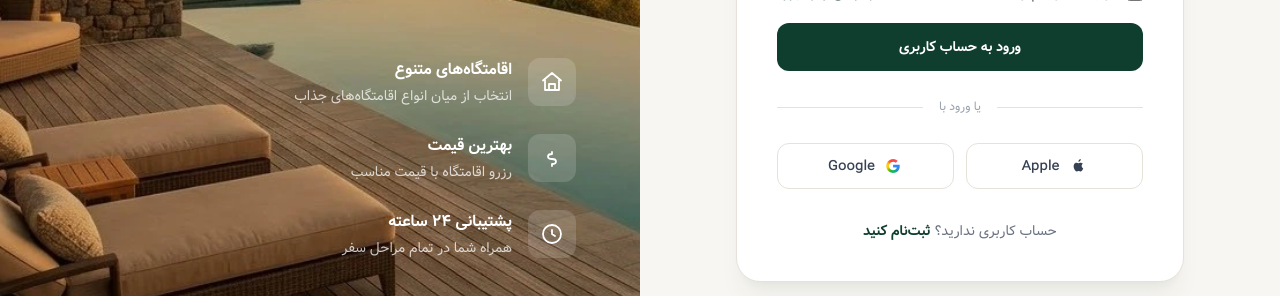
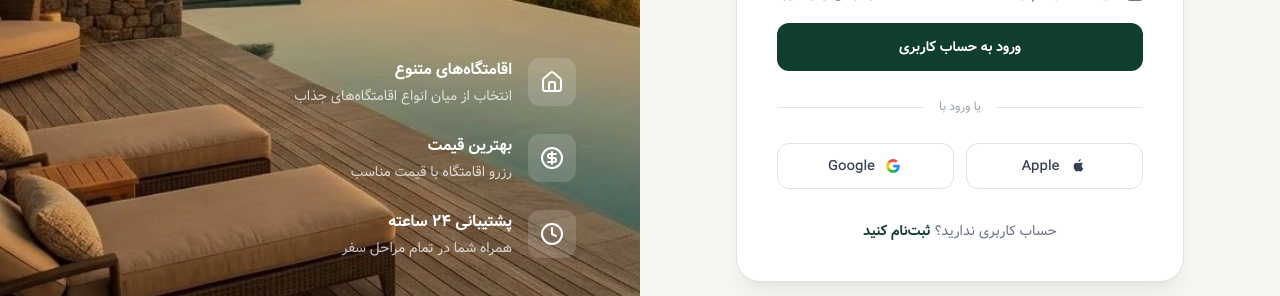
Before and after one commit to amirmahdighadiri/vilajo, a Next.js app: page /login in a window 1280 px wide. Shown: the part 522-818 px from the top of the page. Built offline with nearby package versions, Linux system fonts and the light colour scheme.

Commit message:
refactor: replace inline SVGs with Lucide icons

```diff
--- a/src/app/(auth)/login/page.jsx
+++ b/src/app/(auth)/login/page.jsx
@@ -1,5 +1,6 @@
 import React from 'react';
 import Link from "next/link";
+import { House, CircleDollarSign, Clock } from "lucide-react";
 
 export const metadata = {
     title: "ورود",
@@ -166,19 +167,7 @@ function Page(props) {
 
                             <div className="flex items-center gap-4">
                                 <div className="flex h-12 w-12 shrink-0 items-center justify-center rounded-xl bg-white/15">
-                                    <svg
-                                        className="h-6 w-6"
-                                        fill="none"
-                                        stroke="currentColor"
-                                        viewBox="0 0 24 24"
-                                    >
-                                        <path
-                                            strokeLinecap="round"
-                                            strokeLinejoin="round"
-                                            strokeWidth="1.8"
-                                            d="M3 10.5 12 3l9 7.5M5 9v11h14V9M9 20v-6h6v6"
-                                        />
-                                    </svg>
+                                    <House className="h-6 w-6" aria-hidden="true" />
                                 </div>
 
                                 <div>
@@ -193,19 +182,7 @@ function Page(props) {
 
                             <div className="flex items-center gap-4">
                                 <div className="flex h-12 w-12 shrink-0 items-center justify-center rounded-xl bg-white/15">
-                                    <svg
-                                        className="h-6 w-6"
-                                        fill="none"
-                                        stroke="currentColor"
-                                        viewBox="0 0 24 24"
-                                    >
-                                        <path
-                                            strokeLinecap="round"
-                                            strokeLinejoin="round"
-                                            strokeWidth="1.8"
-                                            d="M12 8c-2.2 0-4 1.1-4 2.5S9.8 13 12 13s4 1.1 4 2.5S14.2 18 12 18m0-10V6m0 14v-2"
-                                        />
-                                    </svg>
+                                    <CircleDollarSign className="h-6 w-6" aria-hidden="true" />
                                 </div>
 
                                 <div>
@@ -220,19 +197,7 @@ function Page(props) {
 
                             <div className="flex items-center gap-4">
                                 <div className="flex h-12 w-12 shrink-0 items-center justify-center rounded-xl bg-white/15">
-                                    <svg
-                                        className="h-6 w-6"
-                                        fill="none"
-                                        stroke="currentColor"
-                                        viewBox="0 0 24 24"
-                                    >
-                                        <path
-                                            strokeLinecap="round"
-                                            strokeLinejoin="round"
-                                            strokeWidth="1.8"
-                                            d="M12 8v4l3 2m6-2a9 9 0 1 1-18 0 9 9 0 0 1 18 0Z"
-                                        />
-                                    </svg>
+                                    <Clock className="h-6 w-6" aria-hidden="true" />
                                 </div>
 
                                 <div>
```
